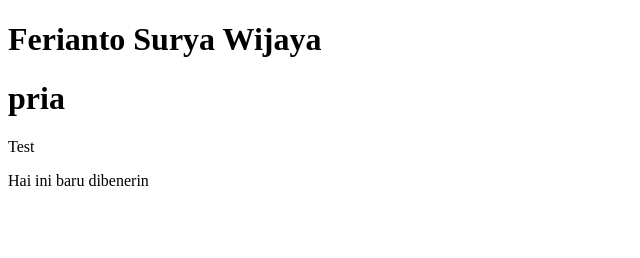
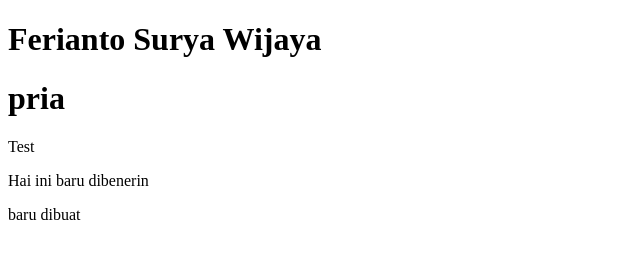
Before and after one commit to thufel/dibimbing-lat18-b9, a plain HTML site: page index.html in a window 1280 px wide. Shown: the full height of the page, 0-640 px from the left. Drawn offline with Linux system fonts and the light colour scheme.

Commit message:
baru banget loh

```diff
--- a/index.html
+++ b/index.html
@@ -11,5 +11,6 @@
     <h1>pria</h1>
     <p>Test</p>
     <p>Hai ini baru dibenerin</p>
+    <p>baru dibuat</p>
   </body>
 </html>
```
